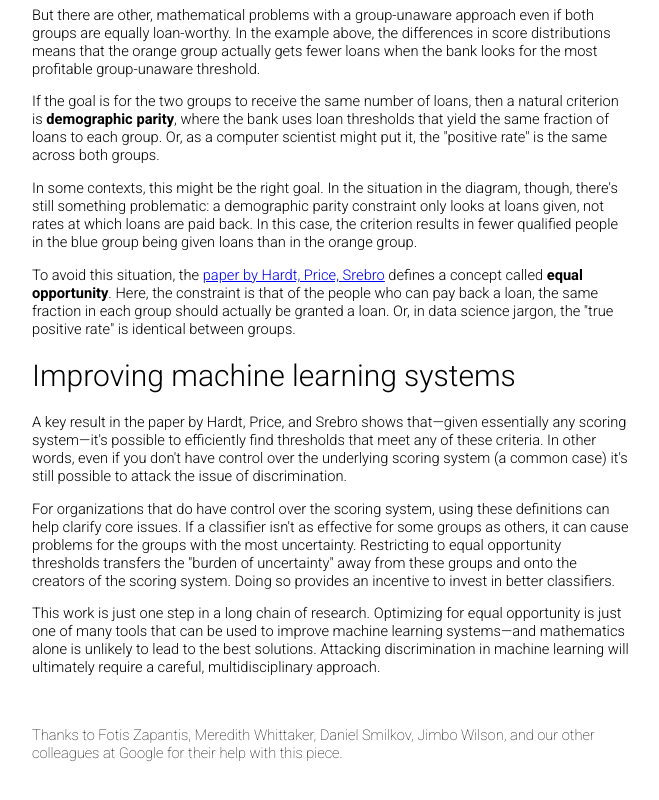
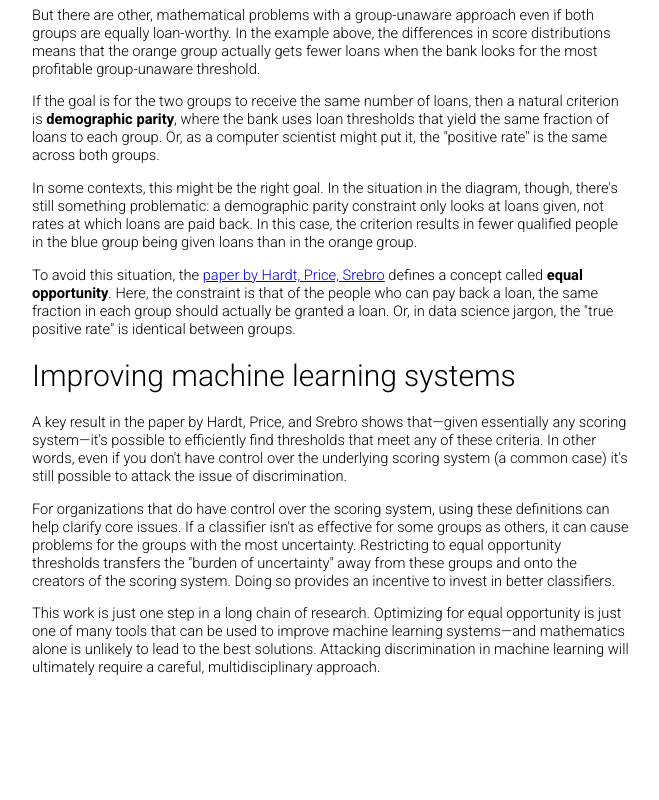
Before and after one commit to fotisz/CreditRiskScoring, a plain HTML site: page index.html in a window 1280 px wide. Shown: the part 3264-4064 px from the top of the page, without its empty margins (28-687 px from the left). After the commit the page ends 4020 px from the top, so only its background shows below. Drawn offline with Linux system fonts and the light colour scheme.

Commit message:
Update index.html

```diff
--- a/index.html
+++ b/index.html
@@ -408,11 +408,6 @@ This work is just one step in a long chain of research.
       Attacking discrimination in machine learning will ultimately
       require a careful, multidisciplinary approach.
       <p>
-      <div style="font-weight:100;margin-top:50px">
-      Thanks to Fotis Zapantis, Meredith Whittaker, Daniel Smilkov, Jimbo Wilson,
-      and our other
-      colleagues at Google for their help with this piece.
-      </div>
   </div>
 </body>
 </html>
```
